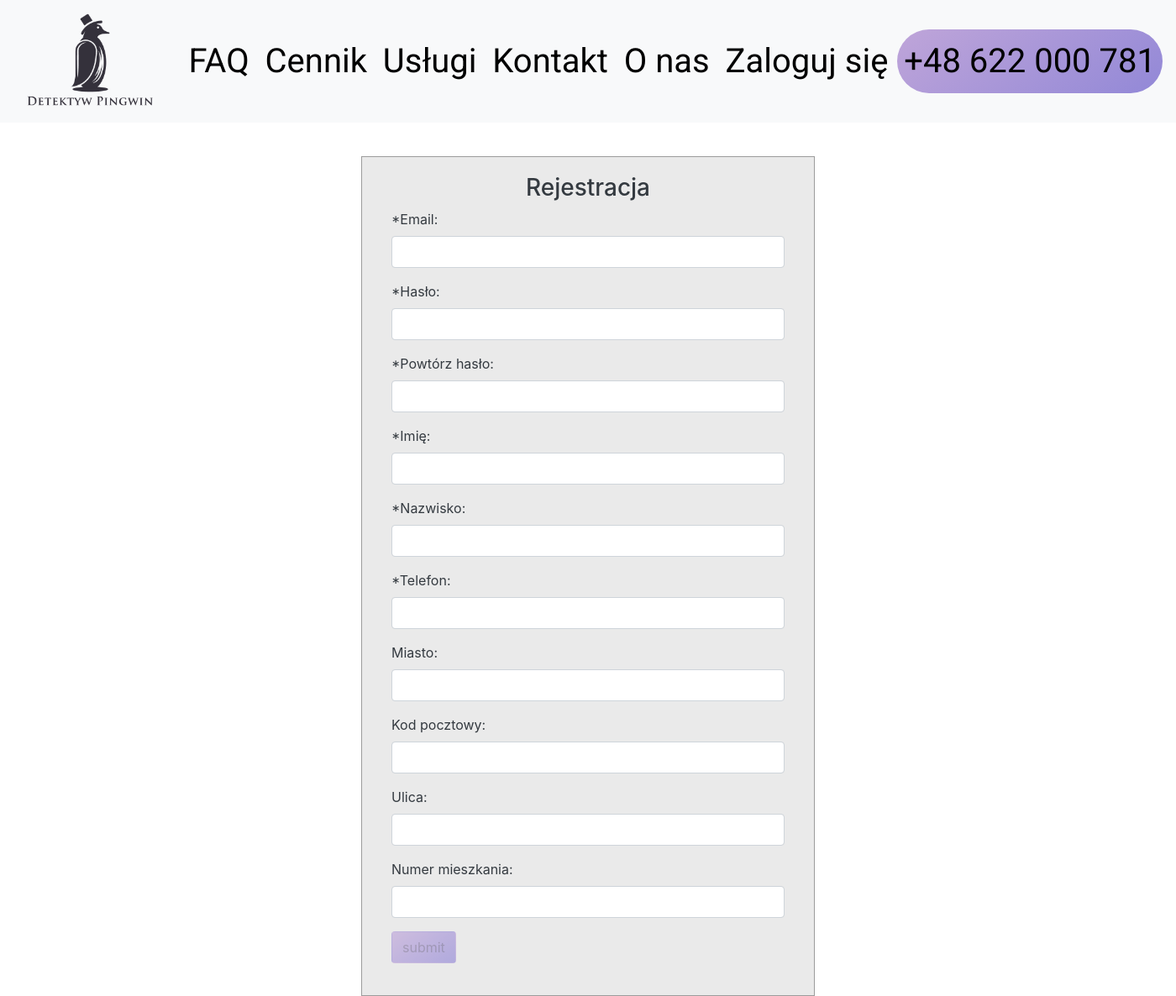
After one commit to 155972/detective_penguin, a PHP site: page /client_pages/reg.php in a window 1400 px wide. The commit adds this page. Shown: the whole page at 84% size. Run offline with PHP 8.4, Linux system fonts and the light colour scheme.

Commit message:
Wszystko działa :D (chyba xD)

```diff
--- /dev/null
+++ b/client_pages/haslo.js
@@ -0,0 +1,20 @@
+function haslo() {
+	var pass1 = document.getElementById("password");
+	var pass2 = document.getElementById("password2");
+	if(pass2.value !== pass1.value)
+	{
+		if(!(pass1 === document.activeElement || pass2 === document.activeElement) && (pass1.value !== "" && pass2.value !== "")){
+			pass2.style.backgroundColor="#ffa0a0";
+			pass1.innerHTML="Hasła nie są identyczne!";
+			document.querySelector(".btn").disabled=true;
+			document.querySelector("p").innerHTML="Hasła nie są identyczne!";
+		}
+	}
+	else
+	{
+		pass2.style.backgroundColor="#FFF";
+		pass1.innerHTML="";
+		document.querySelector(".btn").disabled=false;
+		document.querySelector("p").innerHTML="";
+	}
+}
--- a/client_pages/logCHCK.php
+++ b/client_pages/logCHCK.php
@@ -34,11 +34,11 @@
 
                 $connect->query("UPDATE user SET last_accessed = CURRENT_DATE() WHERE ID = '$uID'");
 
-                header('Location: home.html');
+                header('Location: ../index.php');
             }
             $_SESSION['bdlgin'] = 1;
             header('Location: log.php');
 		}
 	}
-    else header('Location: home.html');
+    else header('Location: ../index.php');
 ?>
--- /dev/null
+++ b/client_pages/reg.php
@@ -0,0 +1,101 @@
+<?php
+    session_start();
+
+    if (isset($_SESSION['log_in']) && $_SESSION['log_in'])
+        header('Location: index.php');
+?>
+
+<!DOCTYPE html>
+<html lang="pl">
+<head>
+<meta charset="utf-8">
+	<meta name="viewport" content="width=device-width, initial-scale=1, shrink-to-fit=no">
+    <meta name="keywords" content="detektyw, pingwin">
+	<meta name="author" content="Agata Grymuła, Patryk Biel, Igor Boradyn, Adrian Bonisławski">
+    <meta http-equiv="X-Ua-Compatible" content="IE=edge">
+    <title>Detektyw Pingwin</title>
+    <link rel="stylesheet" href="style.css">
+    <link rel="stylesheet" href="../css/bootstrap.min.css">
+    <script src="https://ajax.googleapis.com/ajax/libs/jquery/3.5.1/jquery.min.js"></script>
+    <link rel="icon" type="image/x-icon" href="../favicon.ico">
+    <script type="text/javascript" src='haslo.js'></script>
+</head>
+<body>
+    <header></header>
+    <section>
+    <div id="reg">
+        <div class="container">
+            <div id="reg-row" class="row justify-content-center align-items-center">
+                <div id="reg-column" class="col-md-6">
+                    <div id="reg-box" class="col-md-12">
+                        <form id="reg-form" class="form" action="regCHCK.php" method="post">
+                            <h3 class="text-center text-dark">Rejestracja</h3>
+                            <div class="form-group">
+                                <label for="email" class="text-dark">*Email:</label><br>
+                                <input type="text" name="email" required id="email" class="form-control">
+                            </div>
+                            <div class="form-group">
+                                <label for="password" class="text-dark">*Hasło:</label><br>
+                                <input type="password" name="password" required id="password" onkeyup="haslo();" onfocusout="haslo();" class="form-control">
+                            </div>
+                            <div class="form-group">
+                                <label for="password" class="text-dark">*Powtórz hasło:</label><br>
+                                <input type="password" name="password"  required id="password2" onkeyup="haslo();" onfocusout="haslo();" class="form-control">
+                            </div>
+                            <div class="form-group">
+                                <label for="fName" class="text-dark">*Imię:</label><br>
+                                <input type="text" name="fName" required id="fName" class="form-control">
+                            </div>
+                            <div class="form-group">
+                                <label for="lName" class="text-dark">*Nazwisko:</label><br>
+                                <input type="text" name="lName" required id="lName" class="form-control">
+                            </div>
+                            <div class="form-group">
+                                <label for="phone" class="text-dark">*Telefon:</label><br>
+                                <input type="tel" name="phone" required id="phone" class="form-control">
+                            </div>
+                            <div class="form-group">
+                                <label for="city" class="text-dark">Miasto:</label><br>
+                                <input type="text" name="city" id="city" class="form-control">
+                            </div>
+                            <div class="form-group">
+                                <label for="postcode" class="text-dark">Kod pocztowy:</label><br>
+                                <input type="text" name="postcode" id="postcode" class="form-control">
+                            </div>
+                            <div class="form-group">
+                                <label for="street" class="text-dark">Ulica:</label><br>
+                                <input type="text" name="street" id="street" class="form-control">
+                            </div>
+                            <div class="form-group">
+                                <label for="apartnumber" class="text-dark">Numer mieszkania:</label><br>
+                                <input type="text" name="apartnumber" id="apartnumber" class="form-control">
+                            </div>
+                            <div class="form-group">
+                                <input type="submit" name="submit" class="btn btn-color btn-md" value="submit" disabled>
+                                <?php
+                                    if(isset($_SESSION['msg'])){
+                                        if($_SESSION['msg'] == 0)
+                                            echo "<p style='color: green;'>*Rejestracja wykonana, sprawdź maila</p>";
+                                        else if($_SESSION['msg'] == 1)
+                                            echo "<p style='color: red;'>*Podany email już ma przypisane konto</p>";
+                                        unset($_SESSION['msg']);
+                                    }
+                                    else
+                                        echo "<p style='color: red;'></p>";
+                                ?>
+                            </div>
+                            </div>
+                        </form>
+
+                    </div>
+                </div>
+            </div>
+        </div>
+    </div>
+    </section>
+
+    <script>
+        $("header").load('menu.php');
+    </script>
+</body>
+</html>
--- a/client_pages/style.css
+++ b/client_pages/style.css
@@ -51,8 +51,8 @@ li a:hover{
     color: black;
 }
 
-#login .container #login-row #login-column #login-box {
-    margin-top: 120px;
+#login .container #login-row #login-column #login-box{
+    margin-top: 40px;
     max-width: 600px;
     height: 320px;
     border: 1px solid #9C9C9C;
@@ -64,6 +64,17 @@ li a:hover{
   #login .container #login-row #login-column #login-box #login-form #register-link {
     margin-top: -85px;
   }
+
+  #reg .container #reg-row #reg-column #reg-box{
+    margin-top: 40px;
+    max-width: 600px;
+    height: 1000px;
+    border: 1px solid #9C9C9C;
+    background-color: #EAEAEA;
+  }
+  #reg .container #reg-row #reg-column #reg-box #reg-form {
+    padding: 20px;
+}
 
   .btn-color{
     background-image: linear-gradient(144deg, #bfa5d9, #9288d7);
```
Also changed, not shown: client_pages/log.php (+5 -13 lines), client_pages/regCHCK.php (added, +43 -0 lines).
